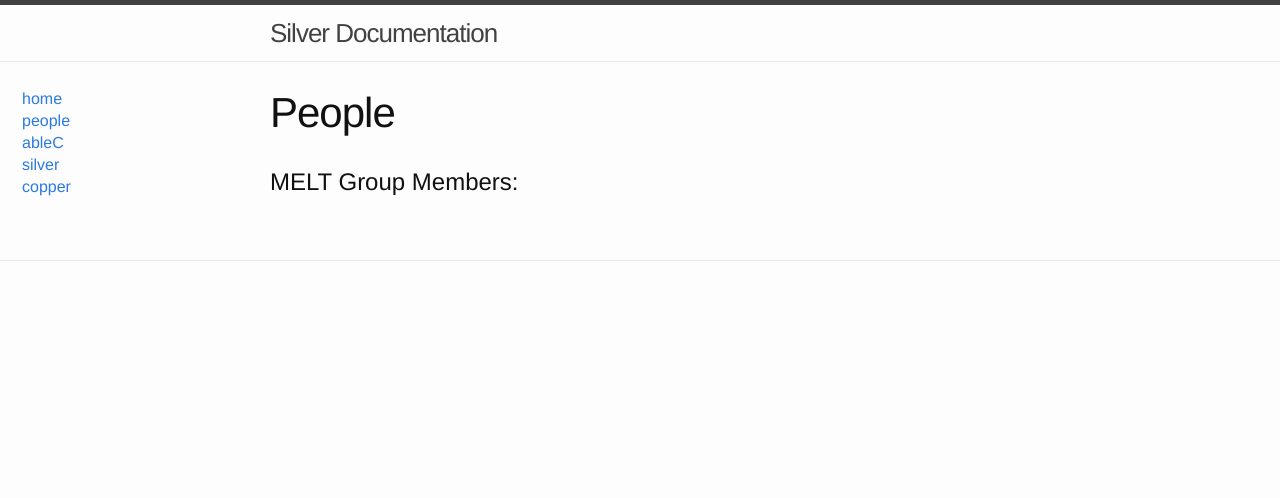
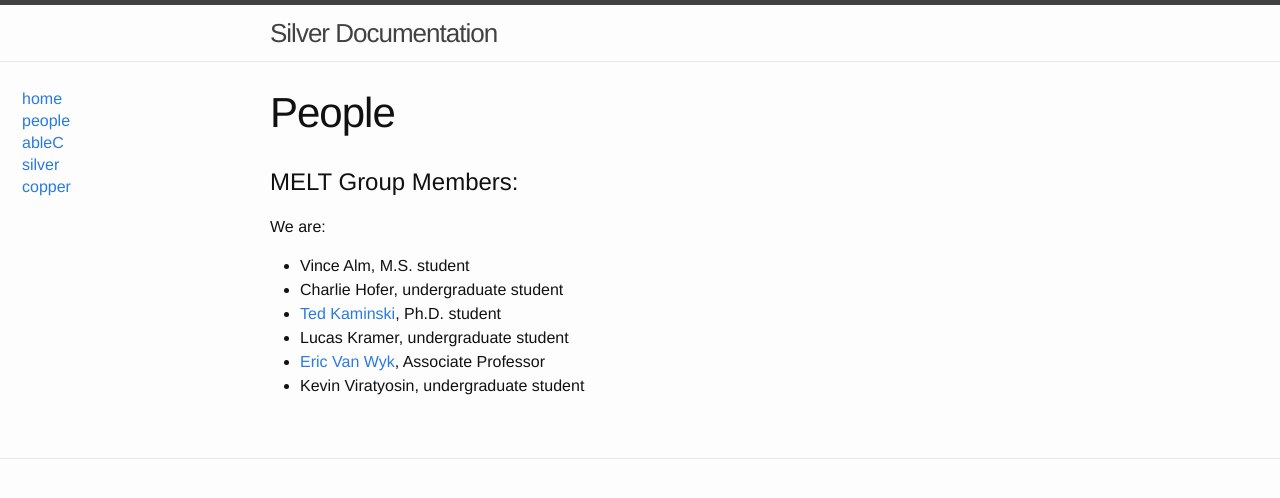
Before and after one commit to melt-umn/melt-website, a Jekyll site: the page built from people/index.md, in a window 1280 px wide. Shown: the top 498 px of the page. Built offline with Jekyll 4.4.1, drawn with Linux system fonts in a browser that asks for light colours.

Commit message:
Update index.md

```diff
--- a/people/index.md
+++ b/people/index.md
@@ -4,3 +4,11 @@
 ---
 
 # MELT Group Members:
+
+We are:
+* Vince Alm, M.S. student
+* Charlie Hofer, undergraduate student
+* [Ted Kaminski](http://www-users.cs.umn.edu/~tedinski/), Ph.D. student
+* Lucas Kramer, undergraduate student
+* [Eric Van Wyk](http://www-users.cs.umn.edu/~evw/), Associate Professor
+* Kevin Viratyosin, undergraduate student
```
